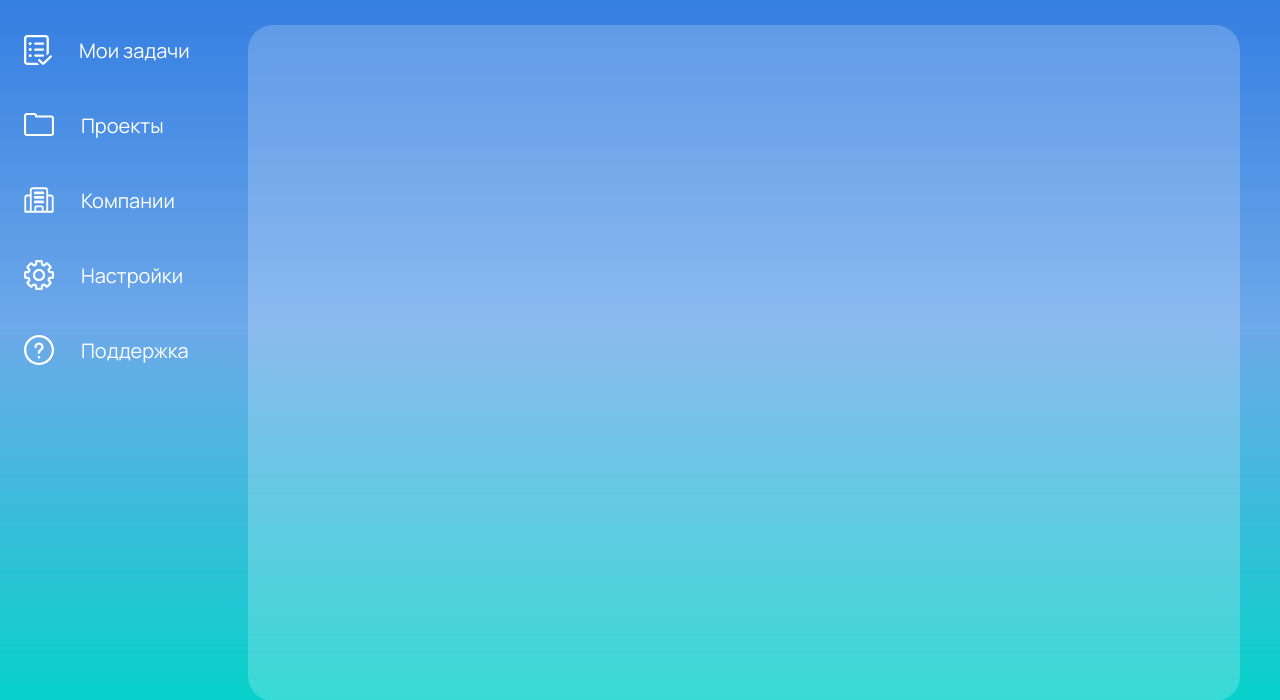
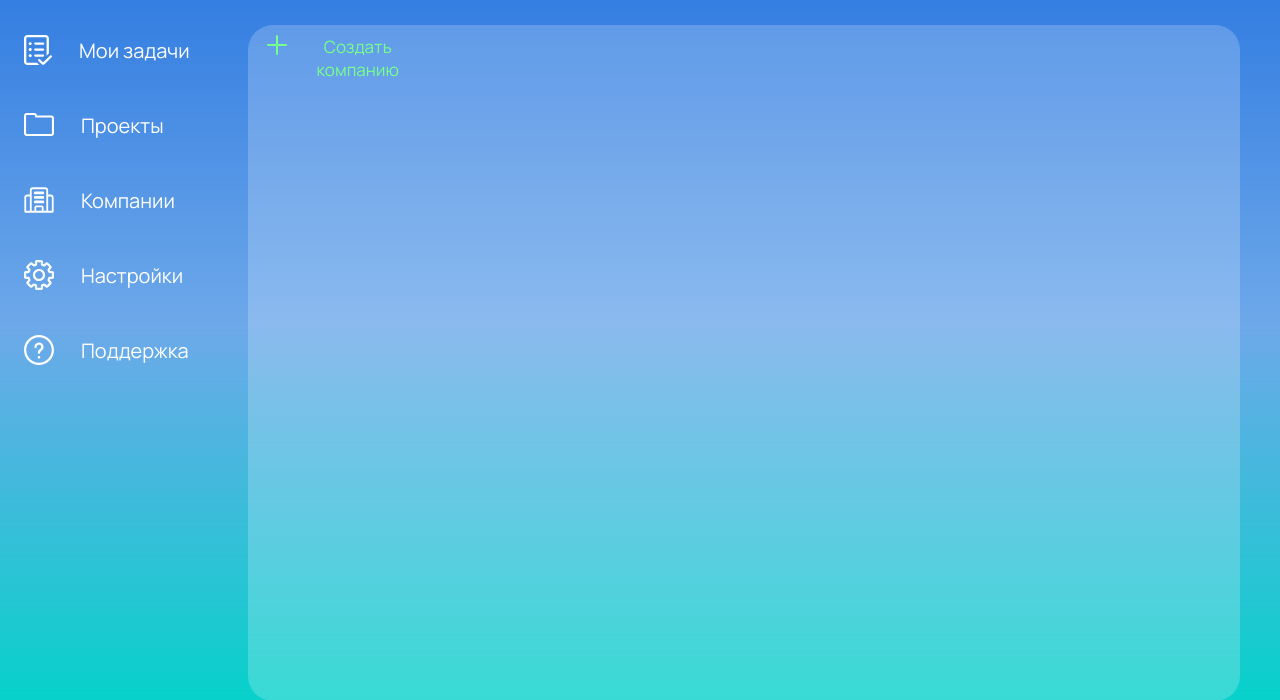
Before and after one commit to Lupuna/QuickHub, a Django app: page /team/companies/ in a window 1280 px wide. Shown: the part 74-774 px from the top of the page. Run offline with Django 4.2, Linux system fonts and the light colour scheme; the visitor is signed in with stand-in values (Sample User, id 1); data that the repository does not hold is empty.

Commit message:
Added list view User's companies

```diff
--- a/team/templates/team/main_functionality/taskboard.html
+++ b/team/templates/team/main_functionality/taskboard.html
@@ -2,9 +2,6 @@
 {% load static %}
 {% block title %}QuickHub{% endblock %}
 
-<head>
-    <link href="{% static 'css/main_part.css' %}" rel="stylesheet">
-</head>
 {% block content %}
     <link href="{% static 'css/taskboard.css' %}" rel="stylesheet">
     <div class="add_pad">
--- /dev/null
+++ b/team/templates/team/main_functionality/user_companies.html
@@ -0,0 +1,23 @@
+{% extends 'team/base.html' %}
+{% load static %}
+
+{%block title%}QuickHub{%endblock%}
+
+{%block content%}
+    <link href="{% static 'css/taskboard.css' %}" rel="stylesheet">
+    {% for company in companies %}
+        <div class="company">
+            {{ company.title }}
+        </div>
+    {% endfor %}
+    <div class="add_pad">
+        <a href="{% url 'team:create_company' %}">
+            <button class="category__add">
+                <img src="{% static 'img/tasks/plus.svg' %}" style="margin-right: 12px;">
+                <div class="button-text">
+                    Создать компанию
+                </div>
+            </button>
+        </a>
+    </div>
+{%endblock%}
--- a/team/urls.py
+++ b/team/urls.py
@@ -33,10 +33,10 @@ urlpatterns = [
     path('<int:company_id>/positions/', views.PositionsListView.as_view(), name='positions_list'),
     path('<int:company_id>/departments/', views.DepartmentsListView.as_view(), name='departments_list'),
     path('taskboard', views.TaskboardListView.as_view(), name='taskboard'),
+    path('companies/', views.UserCompaniesListView.as_view(), name='companies'),
 
     # ещё не готово
     path('projects/', views.homepage, name='projects'),
-    path('companies/', views.homepage, name='companies'),
     path('settings/', views.homepage, name='settings'),
     path('help/', views.homepage, name='help'),
     path('me/', views.homepage, name='me'),
--- a/team/views.py
+++ b/team/views.py
@@ -1,6 +1,7 @@
 from django.contrib.auth.decorators import login_required
 from django.contrib.auth.mixins import LoginRequiredMixin
 from django.db.models.base import Model as Model
+from django.db.models.query import QuerySet
 from django.shortcuts import render, redirect
 from django.contrib.auth import login, logout, authenticate
 from django.views.generic import ListView, DetailView
@@ -329,6 +330,15 @@ class PositionsListView(permissions.CompanyAccess, utils.ModifiedDispatch, ListV
         return self.kwargs['company'].positions.all()
 
 
+class UserCompaniesListView(utils.ModifiedDispatch, LoginRequiredMixin, ListView):
+    model = models.Company
+    template_name = 'team/main_functionality/user_companies.html'
+    context_object_name = 'companies'
+
+    def get_queryset(self):
+        return self.request.user.companies.distinct()
+
+
 class DepartmentDetailView(permissions.CompanyAccess, DetailView):
     model = models.Department
     template_name = 'team/main_functionality/view_department.html'
@@ -357,6 +367,8 @@ class ProjectDetailView(utils.ModifiedDispatch, permissions.CompanyAccess, Detai
     pk_url_kwarg = 'project_id'
 
 
+
+
 def sign_up(request):
     if request.method == 'POST':
         form = forms.CustomUserCreationFrom(request.POST)
```
